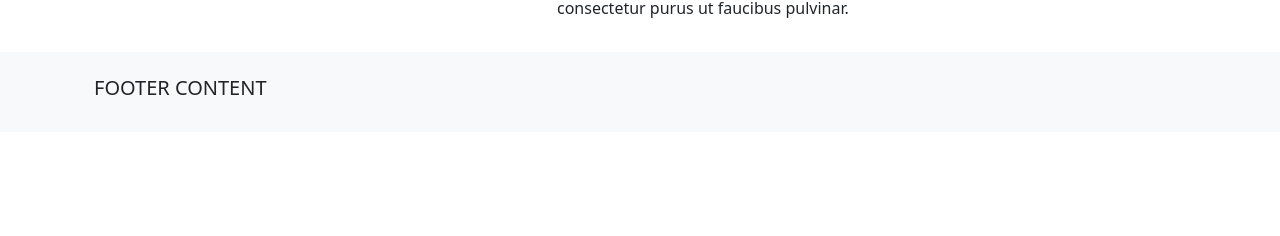
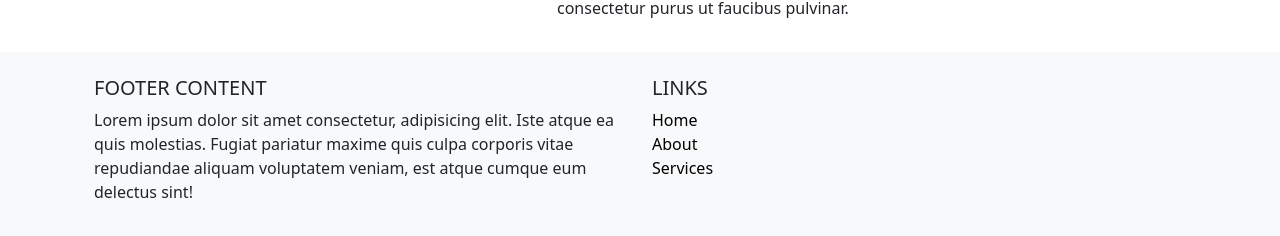
Before and after one commit to cmskorcz/basic-react-site, a React (Create React App) app: page /services in a window 1280 px wide. Shown: the part 834-1070 px from the top of the page. Before the commit the page ends 966 px from the top, so only its background shows below. Built offline with nearby package versions, Linux system fonts and the light colour scheme.

Commit message:
added links to footer

```diff
--- a/src/components/Footer.js
+++ b/src/components/Footer.js
@@ -13,6 +13,32 @@ function Footer () {
         <MDBRow>
           <MDBCol lg={6} md={12} className='mb-4 mb-md-0'>
             <h5 className='text-uppercase'>Footer Content</h5>
+            <p>
+              Lorem ipsum dolor sit amet consectetur, adipisicing elit. Iste atque ea quis molestias.
+              Fugiat pariatur maxime quis culpa corporis vitae repudiandae aliquam voluptatem veniam, est
+              atque cumque eum delectus sint!
+            </p>
+          </MDBCol>
+
+          <MDBCol lg={3} md={6} className='mb-4 mb-md-0'>
+            <h5 className='text-uppercase'>Links</h5>
+            <ul className='list-unstyled mb-0'>
+              <li>
+                <a href='/' className='text-decoration-none text-black'>
+                  Home
+                </a>
+              </li>
+              <li>
+                <a href='/about' className='text-decoration-none text-black'>
+                  About
+                </a>
+              </li>
+              <li>
+                <a href='/services' className='text-decoration-none text-black'>
+                  Services
+                </a>
+              </li>
+            </ul>
           </MDBCol>
         </MDBRow>
       </MDBContainer>
```
